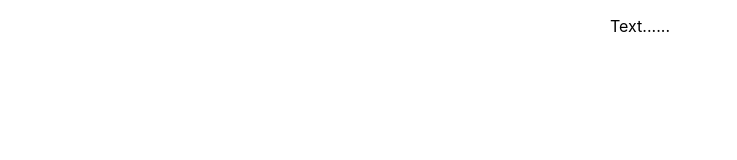
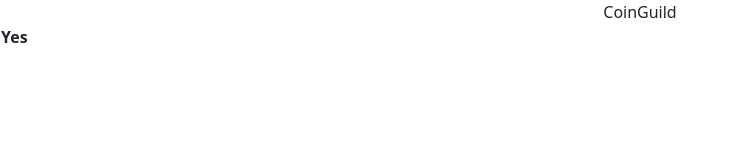
Before and after one commit to 22037707-Asmond/FYP-CoinGuild, a React (Create React App) app in the folder coinguild-app/: page / in a window 1280 px wide. Shown: the top 160 px of the page, without its empty margins (0-737 px from the left). Built offline with nearby package versions, Linux system fonts and the light colour scheme.

Commit message:
asmond's launch

```diff
--- a/coinguild-app/package.json
+++ b/coinguild-app/package.json
@@ -6,6 +6,7 @@
     "@testing-library/jest-dom": "^5.17.0",
     "@testing-library/react": "^13.4.0",
     "@testing-library/user-event": "^13.5.0",
+    "bootstrap": "^5.3.3",
     "react": "^18.2.0",
     "react-dom": "^18.2.0",
     "react-scripts": "5.0.1",
--- a/coinguild-app/src/App.js
+++ b/coinguild-app/src/App.js
@@ -1,13 +1,19 @@
-import logo from './logo.svg';
 import './App.css';
+import 'bootstrap/dist/css/bootstrap.min.css';
 
 function App() {
   return (
 
-    <div className="App">
-     <p>Text......</p>
-    </div>
-
+   <>
+   <div className="text-center">CoinGuild</div>
+   <table>
+    <th>
+      <tr>
+          Yes
+      </tr>
+    </th>
+   </table>
+   </>
   );
 }
 
```
Also changed, not shown: 1 other file (tests, documents, lock files or other folders).
